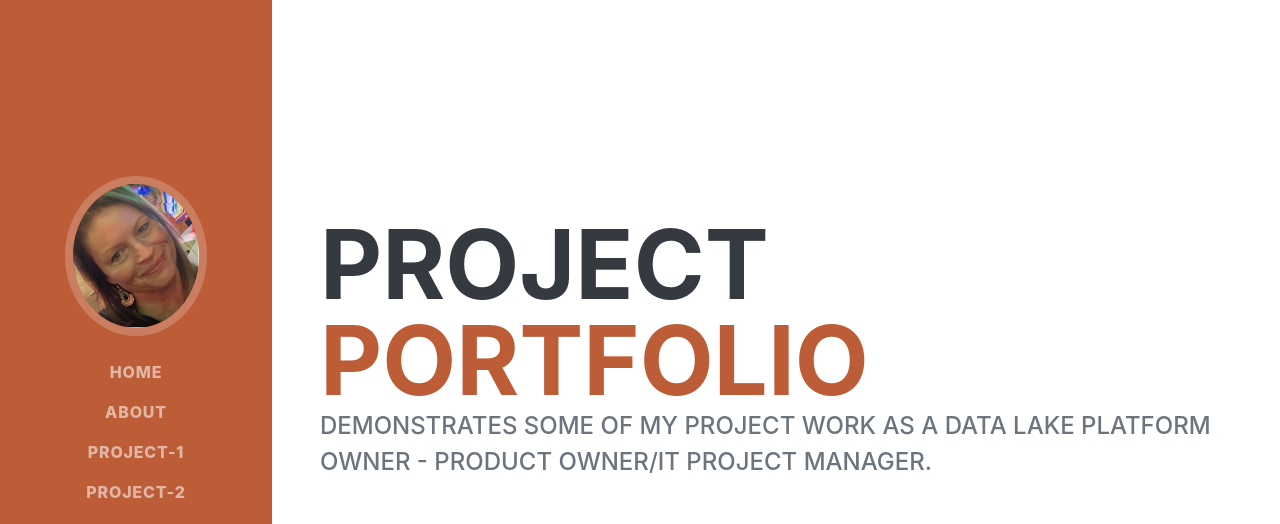
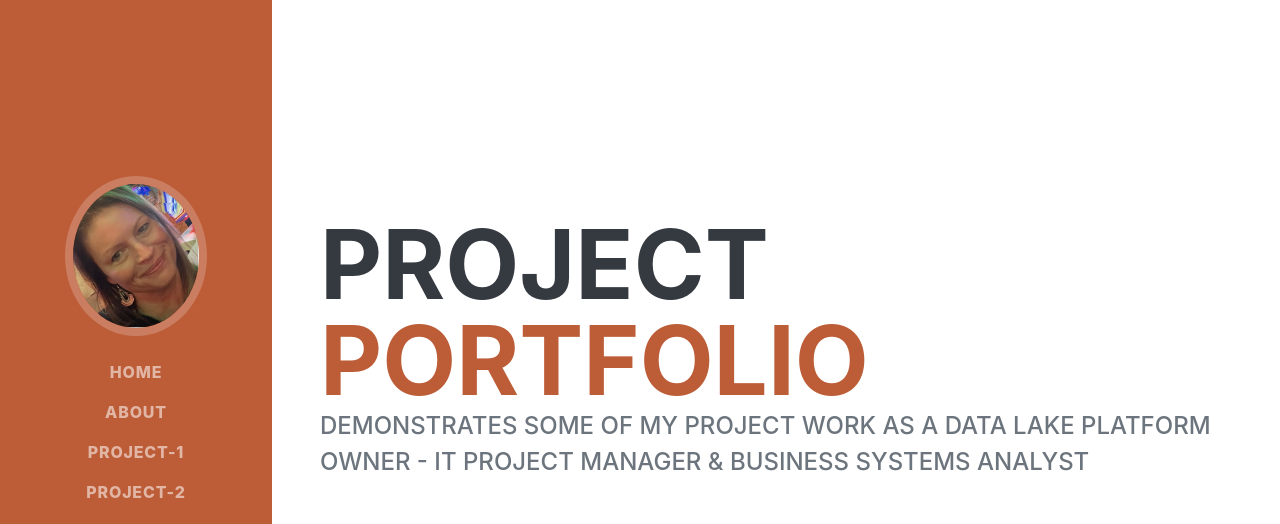
Before and after one commit to Harbatuk/harbatuk.github.io, a plain HTML site: page artifacts/index.html in a window 1280 px wide. Shown: the top 524 px of the page. Drawn offline with nearby package versions, Linux system fonts and the light colour scheme; a web font is replaced by a local one.

Commit message:
Update index.html

```diff
--- a/artifacts/index.html
+++ b/artifacts/index.html
@@ -44,7 +44,7 @@
                         Project
                         <span class="text-primary">Portfolio</span>
                     </h1>
-                       <div class="subheading mb-5">Demonstrates some of my project work as a Data Lake Platform Owner - Product Owner/IT Project Manager.
+                       <div class="subheading mb-5">Demonstrates some of my project work as a Data Lake Platform Owner - IT Project Manager & Business Systems Analyst
                     </div>
                     <div class="social-icons">
                         <a class="social-icon" href="https://www.linkedin.com/in/harbatuk-kathy-b7344b117" target="_blank"><i class="fab fa-linkedin-in"></i></a>
```
